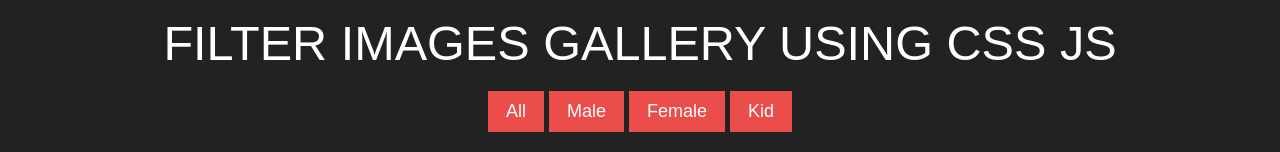
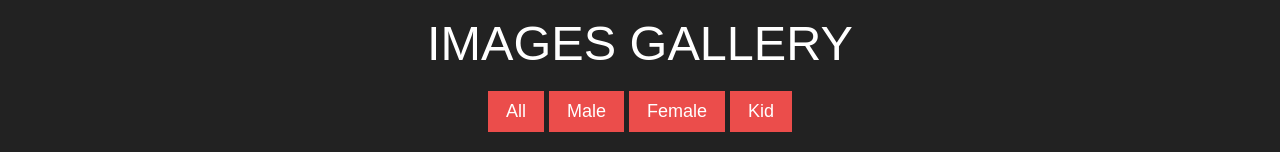
Before and after one commit to sambit985/Image_Gallery, a plain HTML site: page index.html in a window 1280 px wide. Shown: the top 152 px of the page. Drawn offline with Linux system fonts and the light colour scheme.

Commit message:
Update index.html

```diff
--- a/index.html
+++ b/index.html
@@ -3,12 +3,12 @@
 <head>
     <meta charset="UTF-8">
     <meta name="viewport" content="width=device-width, initial-scale=1.0">
-    <title>Filter images Gallery Using CSS JS</title>
+    <title>Images Gallery </title>
     <link rel="stylesheet" href="style.css">
 </head>
 <body>
     <div class="container">
-        <h2>Filter images Gallery Using CSS JS</h2>
+        <h2> Images Gallery</h2>
 
         <ul class="filter-menu">
             <li data-target="all">All</li>
```
